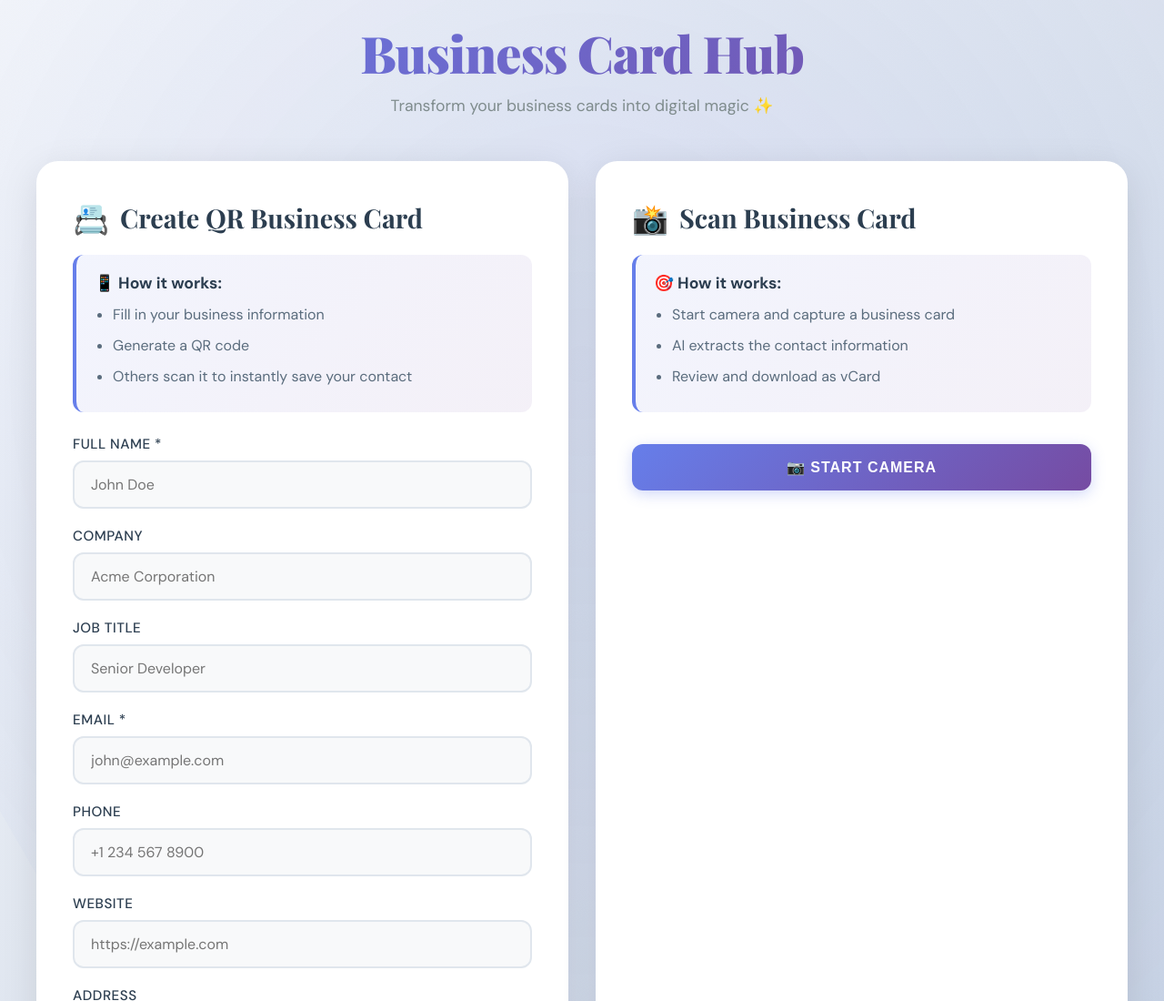
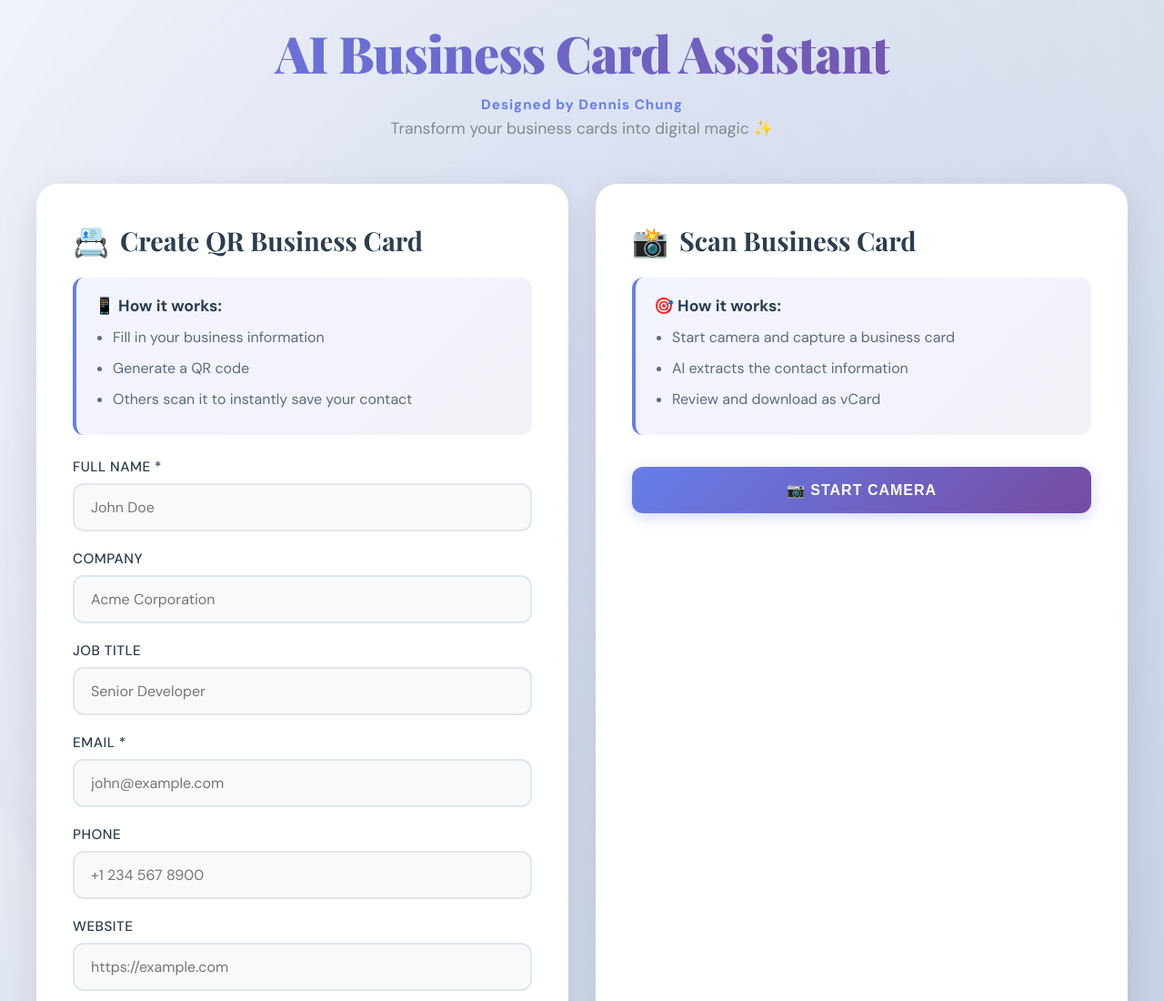
Before and after one commit to antidennisc-ai/AI-Business-card-assistant, a plain HTML site: page index.html in a window 1280 px wide. Shown: the top 1100 px of the page at 91% size. Drawn offline with nearby package versions, Linux system fonts and the light colour scheme.

Commit message:
Update index.html

```diff
--- a/index.html
+++ b/index.html
@@ -3,7 +3,7 @@
 <head>
     <meta charset="UTF-8">
     <meta name="viewport" content="width=device-width, initial-scale=1.0">
-    <title>Business Card Digital Hub</title>
+    <title>AI Business Card Assistant</title>
     <link rel="preconnect" href="https://fonts.googleapis.com">
     <link rel="preconnect" href="https://fonts.gstatic.com" crossorigin>
     <link href="https://fonts.googleapis.com/css2?family=Playfair+Display:wght@700;900&family=DM+Sans:wght@400;500;700&display=swap" rel="stylesheet">
@@ -105,6 +105,14 @@
             color: #7f8c8d;
             font-size: 1.1rem;
             font-weight: 400;
+        }
+
+        .designer-credit {
+            color: #667eea;
+            font-size: 0.95rem;
+            font-weight: 600;
+            letter-spacing: 1px;
+            margin-bottom: 5px;
         }
 
         .features-grid {
@@ -406,7 +414,8 @@
 <body>
     <div class="container">
         <header>
-            <h1>Business Card Hub</h1>
+            <h1>AI Business Card Assistant</h1>
+            <p class="designer-credit">Designed by Dennis Chung</p>
             <p class="subtitle">Transform your business cards into digital magic ✨</p>
         </header>
 
```
